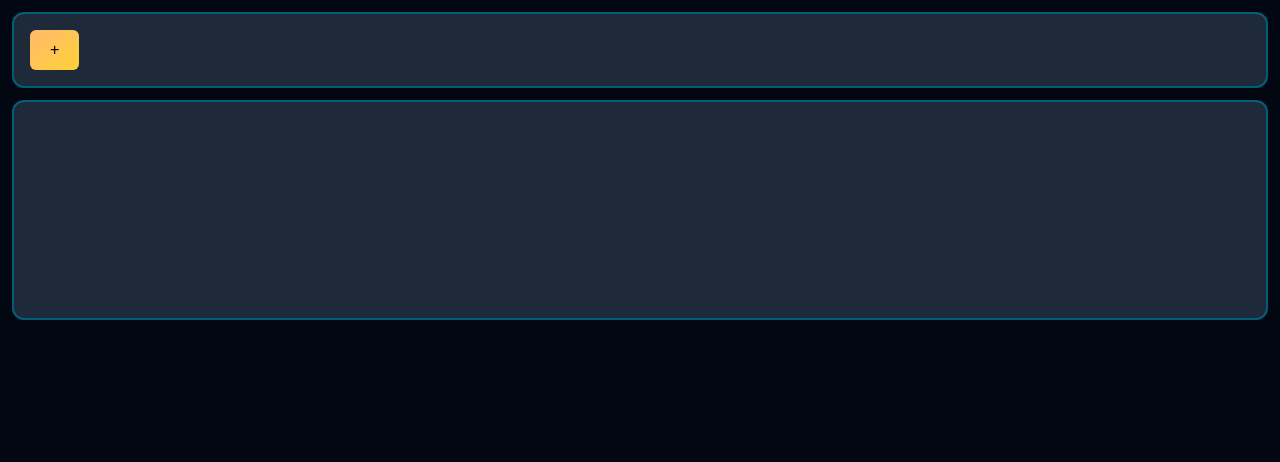
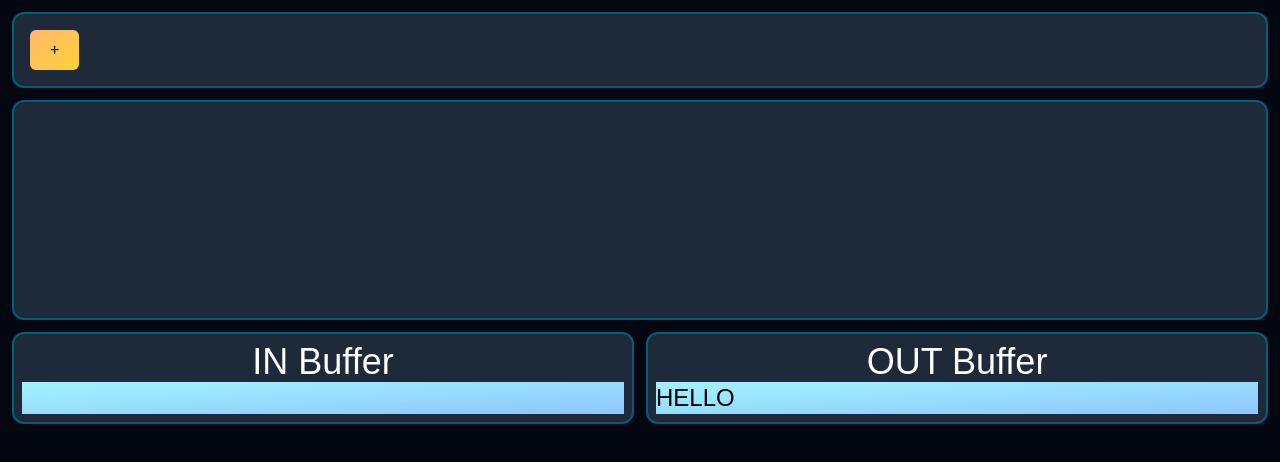
Before and after one commit to anarchie347/brainfuck-debugger, a Next.js app: page / in a window 1280 px wide. Shown: the top 462 px of the page. Built offline with nearby package versions, Linux system fonts and the light colour scheme.

Commit message:
added (WIP) I/O buffers

```diff
--- /dev/null
+++ b/src/app/IOBuffers.tsx
@@ -0,0 +1,32 @@
+import { Segment } from "./Segment";
+
+export function IOBuffers() {
+  return (
+    <div className="flex gap-3">
+      <div className="flex-1">
+        <Segment>
+          <div className="w-full text-center white text-white text-4xl">
+            IN Buffer
+          </div>
+          <input className="w-full bg-gradient-to-br from-cyan-200 to-blue-300 align-top text-2xl" />
+        </Segment>
+      </div>
+      <div className="flex-1">
+        <Segment>
+          <div className="w-full text-center white text-white text-4xl">
+            OUT Buffer
+          </div>
+          <input
+            className="w-full bg-gradient-to-br from-cyan-200 to-blue-300 align-top text-2xl"
+            disabled
+            defaultValue={"HELLO"}
+          />
+        </Segment>
+      </div>
+    </div>
+  );
+}
+
+export interface IOBuffersProps {
+  copyTnToOut: boolean;
+}
--- a/src/app/page.tsx
+++ b/src/app/page.tsx
@@ -1,6 +1,7 @@
 "use client";
 import { useState } from "react";
 import { interpret } from "./bfInterpreter";
+import { IOBuffers } from "./IOBuffers";
 import { MemtapeRowDisplay } from "./MemtapeRowDisplay";
 import { Segment } from "./Segment";
 import { SnipperRunBtns } from "./SnippetRunBtns";
@@ -43,6 +44,8 @@ export default function Page() {
           updateCellVal={updateCellVal}
         />
       </Segment>
+      <div className="h-3"></div>
+      <IOBuffers />
     </div>
   );
 }
```
